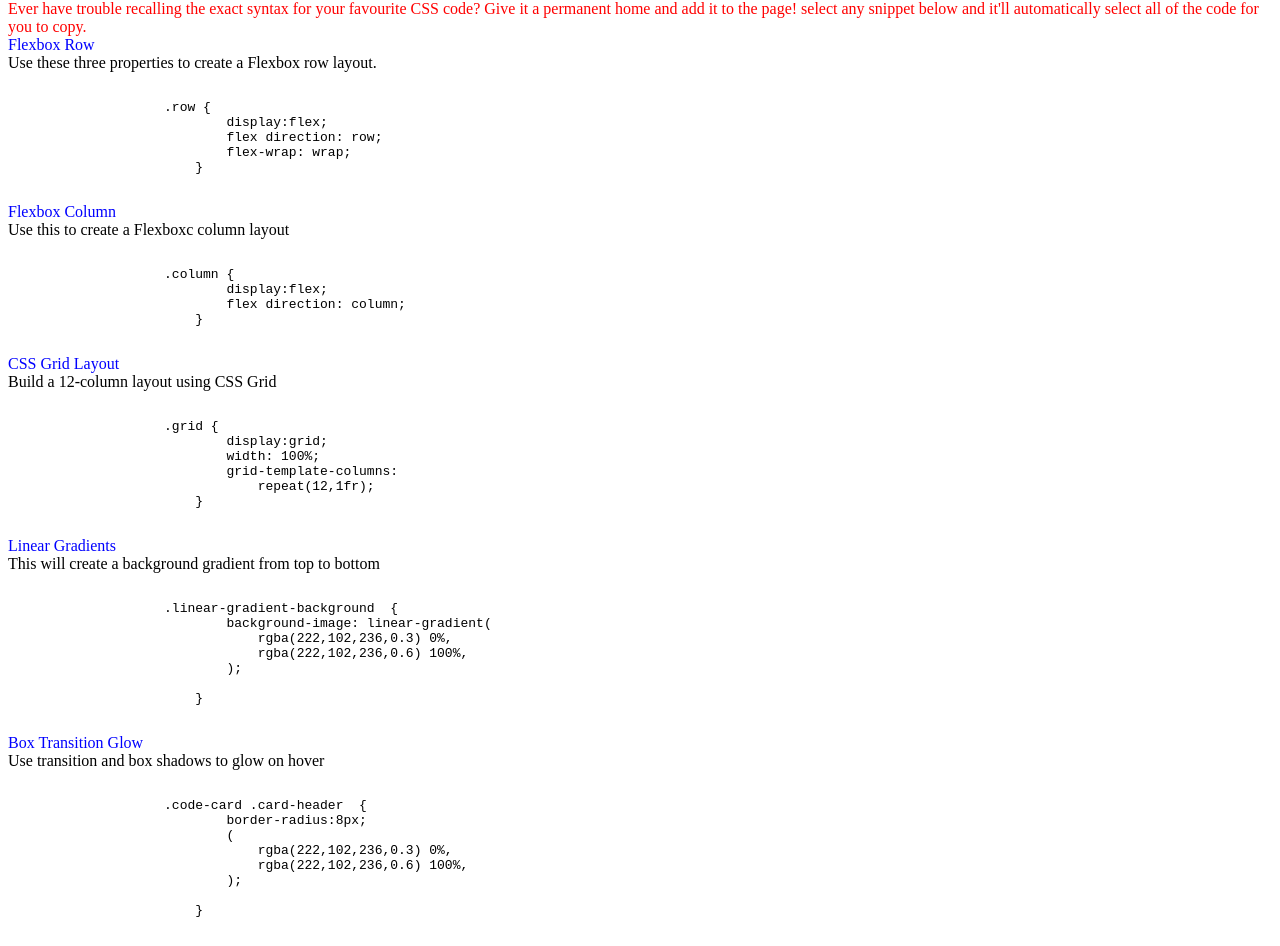
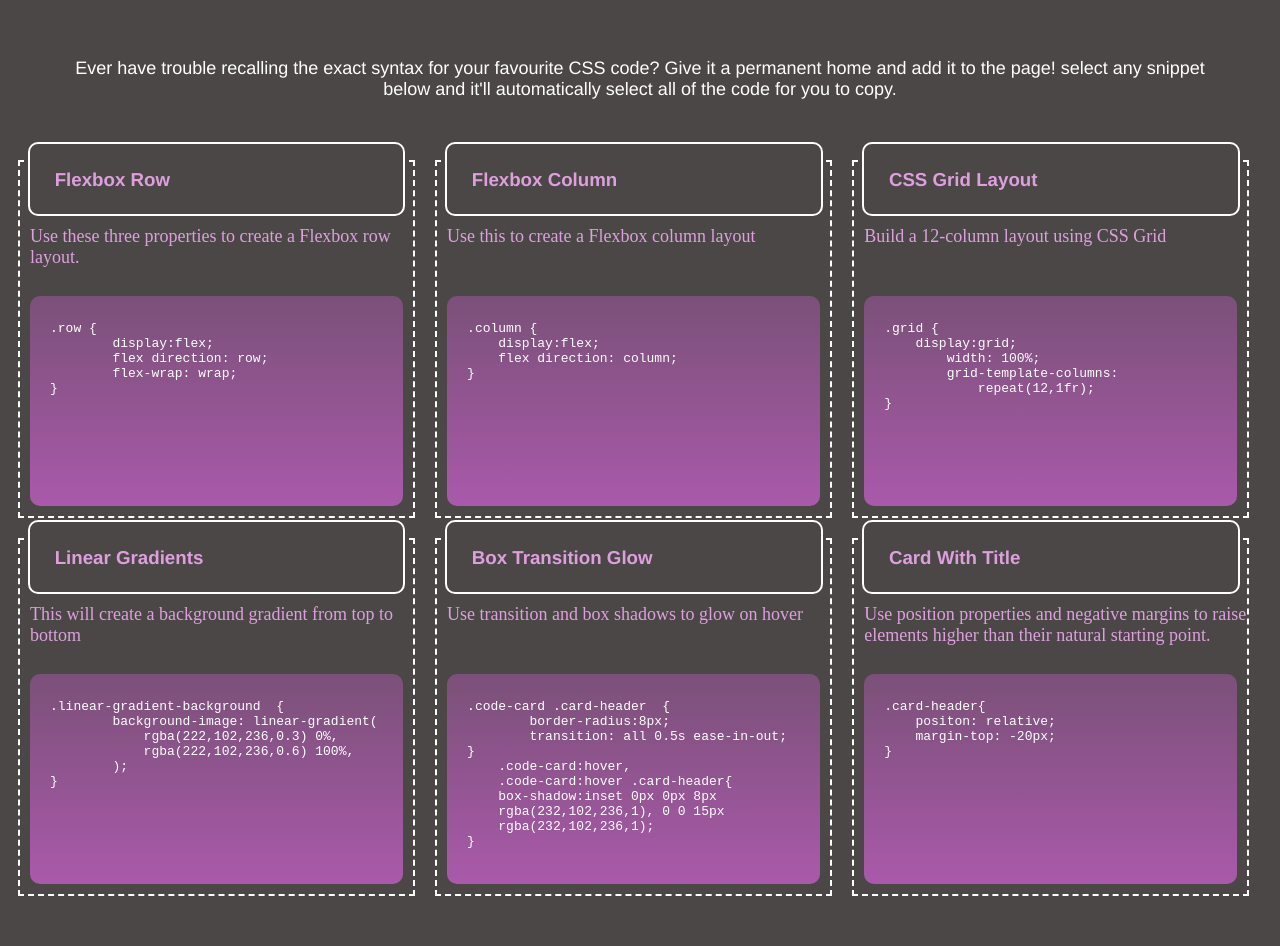
Before and after one commit to thomasptharakan/CSSCheatSheet, a plain HTML site: page index.html in a window 1280 px wide. Shown: the part 80-1026 px from the top of the page. After the commit the page ends 994 px from the top, so only its background shows below. Drawn offline with Linux system fonts and the light colour scheme.

Commit message:
updated code

```diff
--- a/assets/css/style.css
+++ b/assets/css/style.css
@@ -1,6 +1,147 @@
-.boxTitle{
-    color: blue;
+
+#headerTitle{
+    text-align: center;
+    color: plum;
+    font-family: Helvetica ;
 }
 #headerText{
-    color: red;
+    text-align: center;
+    font-family: Helvetica ;
+    font-size: large;
+    color: white;
+    padding: 50px;
 }
+
+body{
+    background-color:rgb(75, 71, 71);
+    align-content: center;
+
+}
+#heroGrid{
+    display: grid;
+    grid-template-columns: 33% 33% 33%;
+    grid-template-rows: 1fr 1fr;
+    grid-template-areas:
+        "fr fc cgl"
+        "lg btg oc";
+}
+
+@media only screen and (max-width:992px){
+    #heroGrid{
+        display: grid;
+        grid-template-columns: 50% 50%;
+        grid-template-rows: 1fr 1fr 1fr;
+        grid-template-areas:
+            "fr fc"
+            "cgl lg"
+            "btg oc";
+    }
+}
+@media only screen and (max-width:768px){
+    #heroGrid{
+        display: grid;
+        grid-template-columns: 100% ;
+        grid-template-rows: 6fr;
+        grid-template-areas:
+            "fr"
+            "fc"
+            "cgl"
+            "lg"
+            "btg"
+            "oc";
+    }
+
+}
+
+
+
+.box{
+    margin: 10px;
+    border-style: dashed;
+    border-color: white;
+    border-width: 2px;
+}
+
+.boxTitle h3{
+    color: plum;
+    font-family: Helvetica;
+    margin: 15px;
+
+}
+.boxTitle{
+
+    margin-left: auto ;
+    margin-right: auto;
+    width:90%;
+    border-style: solid;
+    border-width: 2px;
+    border-radius: 10px;
+    border-color: white;
+    height: 50px;
+    background-color: rgb(75, 71, 71);
+    padding: 10px;
+    position: relative;
+    margin-top: -20px;
+}
+
+
+
+.boxText{
+
+    text-align: left;
+    color: plum;
+    font-size:large;
+    padding: 10px 0px 20px 10px;
+    margin-bottom : 20px;
+    height: 30px;
+
+}
+
+.boxCode{
+    color: white;
+    text-align: left;
+    margin: 10px;
+    padding-top: 10px;
+    padding-left: 20px;
+    height: 200px;
+    background-image: linear-gradient(
+        rgba(232,102,236,0.3) 0%,
+        rgba(232,102,236,0.6) 100%
+    );
+
+}
+
+.boxTitle, .boxCode{
+    border-radius: 10px;
+    transition: all 0.5s ease-in-out;
+}
+.boxTitle:hover, .boxCode:hover{
+    box-shadow:inset 0px 0px 8px
+    rgba(232,102,236,1),
+    0 0 15px rgba(232,102,236,1);
+}
+
+
+#flexBoxRow{
+    grid-area: "fr";
+}
+
+#flexBoxColumn{
+    grid-area: "fc";
+}
+
+#cssGridLayout{
+    grid-area: "cgl";
+}
+
+#linearGradients{
+    grid-area: "lg";
+}
+
+#boxTransitionGlow{
+    grid-area: "btg";
+}
+
+#overlayCardWithTitle{
+    grid-area: "oc";
+}
--- a/index.html
+++ b/index.html
@@ -17,9 +17,11 @@
         </div>
     </header>
     <main>
-        <div id="heroGrid">
-            <div class="box" class="flexBoxRow">
-                <div class="boxTitle">Flexbox Row</div>
+        <section id="heroGrid">
+            <div class="box" id="flexBoxRow">
+                <div class="boxTitle">
+                    <h3>Flexbox Row</h3>
+                </div>
                 <div class="boxText">Use these three properties to create a Flexbox row layout.</div>
                 <pre class="boxCode"><code>
 .row {
@@ -29,9 +31,11 @@
 }
                 </code></pre>
             </div>
-            <div class="box" class="flexBoxColumn">
-                <div class="boxTitle">Flexbox Column</div>
-                <div class="boxText">Use this to create a Flexboxc column layout</div>
+            <div class="box" id="flexBoxColumn">
+                <div class="boxTitle">
+                    <h3>Flexbox Column</h3>
+                </div>
+                <div class="boxText">Use this to create a Flexbox column layout</div>
                 <pre class="boxCode"><code>
 .column {
     display:flex;
@@ -39,8 +43,10 @@
 }
                 </code></pre>
             </div>
-            <div class="box" class="CSSGridLayout">
-                <div class="boxTitle">CSS Grid Layout</div>
+            <div class="box" id="cssGridLayout">
+                <div class="boxTitle">
+                    <h3>CSS Grid Layout</h3>
+                </div>
                 <div class="boxText">Build a 12-column layout using CSS Grid</div>
                 <pre class="boxCode"><code>
 .grid {
@@ -51,8 +57,10 @@
 }
                 </code></pre>
             </div>
-            <div class="box" class="LinearGradients">
-                <div class="boxTitle">Linear Gradients</div>
+            <div class="box" id="linearGradients">
+                <div class="boxTitle">
+                    <h3>Linear Gradients</h3>
+                </div>
                 <div class="boxText">This will create a background gradient from top to bottom</div>
                 <pre class="boxCode"><code>
 .linear-gradient-background  {
@@ -60,26 +68,42 @@
             rgba(222,102,236,0.3) 0%,
             rgba(222,102,236,0.6) 100%,
         );
-
 }
                 </code></pre>
             </div>
-            <div class="box" class="BoxTransitionGlow">
-                <div class="boxTitle">Box Transition Glow</div>
+            <div class="box" id="boxTransitionGlow">
+                <div class="boxTitle">
+                    <h3>Box Transition Glow</h3>
+                </div>
                 <div class="boxText">Use transition and box shadows to glow on hover</div>
                 <pre class="boxCode"><code>
 .code-card .card-header  {
         border-radius:8px;
-                            (
-                                rgba(222,102,236,0.3) 0%,
-                                rgba(222,102,236,0.6) 100%,
-                            );
-
+        transition: all 0.5s ease-in-out;
+}
+    .code-card:hover,
+    .code-card:hover .card-header{
+    box-shadow:inset 0px 0px 8px
+    rgba(232,102,236,1), 0 0 15px
+    rgba(232,102,236,1);
 }
                 </code></pre>
             </div>
             </div>
-
+            <div class="box" id="overlayCardWithTitle">
+                <div class="boxTitle">
+                    <h3>Card With Title</h3>
+                </div>
+                <div class="boxText">Use position properties and negative margins to raise elements higher than their
+                    natural starting point.</div>
+                <pre class="boxCode"><code>
+.card-header{
+    positon: relative;
+    margin-top: -20px;
+}
+            </code></pre>
+            </div>
+        </section>
     </main>
     <footer>
 
```
Lines whose indentation alone changed are shown as unchanged.
